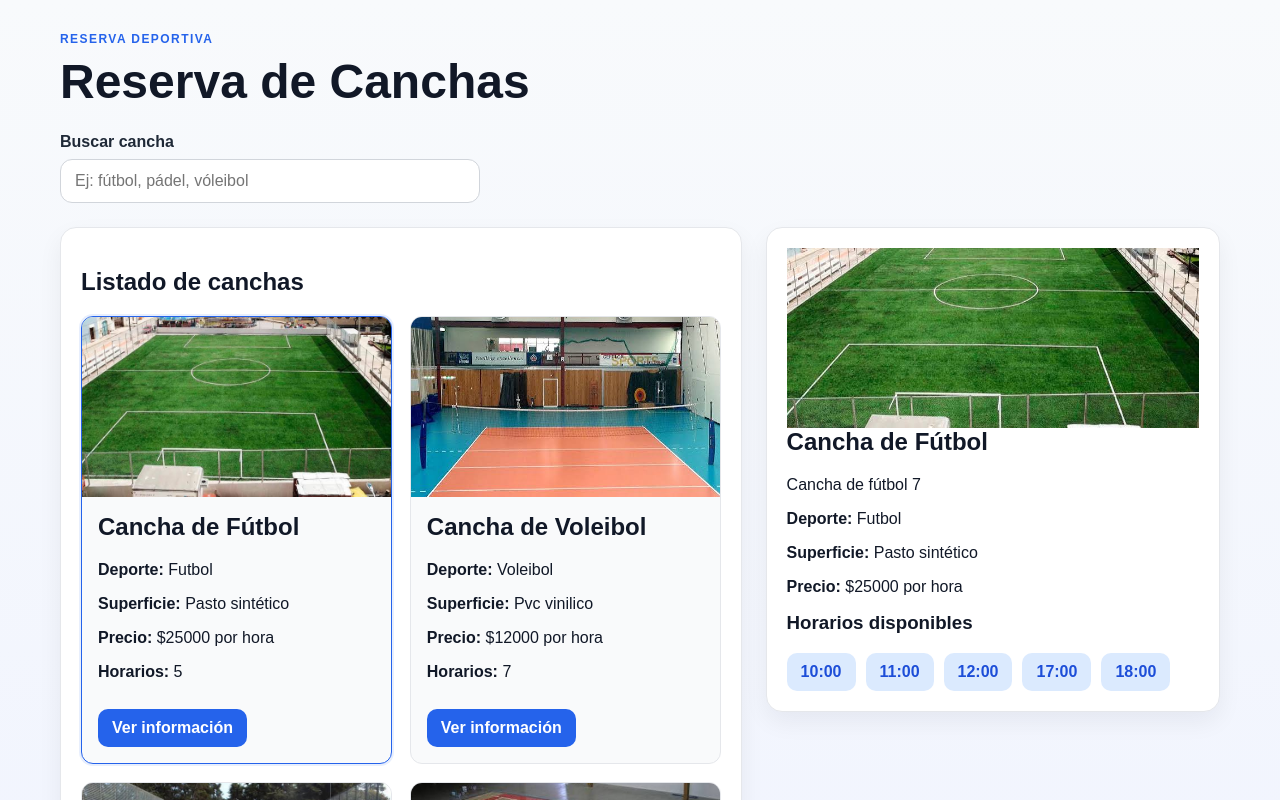
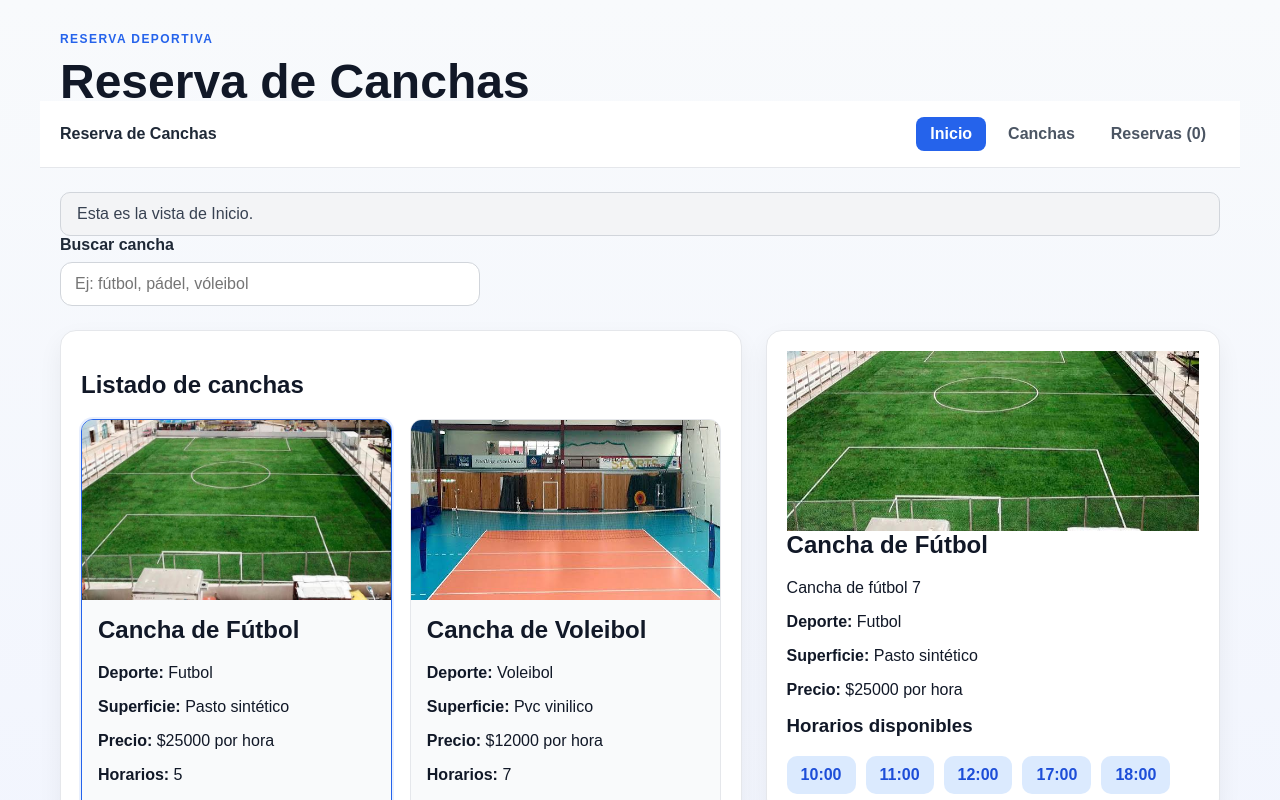
Before and after one commit to martinnc21/reserva-de-canchas, a React (Vite) app: page / in a window 1280 px wide. Shown: the top 800 px of the page. Built offline with nearby package versions, Linux system fonts and the light colour scheme.

Commit message:
feat: agregar barra de navegación y separar vistas de Inicio, Canchas y Reservas

```diff
--- a/src/App.css
+++ b/src/App.css
@@ -151,3 +151,37 @@ h1 {
     grid-template-columns: 1fr;
   }
 }
+.nav-bar {
+  display: flex;
+  justify-content: space-between;
+  align-items: center;
+  padding: 16px 20px;
+  background: white;
+  border-bottom: 1px solid #e5e7eb;
+  margin: -32px -20px 24px;
+}
+
+.nav-logo {
+  font-weight: 700;
+  color: #1f2937;
+}
+
+.nav-links {
+  display: flex;
+  gap: 8px;
+}
+
+.nav-link {
+  border: none;
+  background: transparent;
+  padding: 8px 14px;
+  border-radius: 8px;
+  font-weight: 600;
+  cursor: pointer;
+  color: #4b5563;
+}
+
+.nav-link.activo {
+  background: #2563eb;
+  color: white;
+}
--- a/src/App.tsx
+++ b/src/App.tsx
@@ -6,6 +6,7 @@ import CanchaList from "./components/CanchaList"
 import CanchaDetail from "./components/CanchaDetail"
 import SearchBar from "./components/SearchBar"
 import { horariosLibres } from "./dateUtils"
+import NavBar, { type Vista } from "./components/NavBar"
 
 const normalizar = (texto: string) =>
   texto
@@ -19,6 +20,7 @@ function App() {
   const [canchaSeleccionada, setCanchaSeleccionada] = useState<Cancha | null>(null)
   const [cargando, setCargando] = useState(true)
   const [mensajeReserva, setMensajeReserva] = useState("")
+  const [vista, setVista] = useState<Vista>("inicio")
 
   useEffect(() => {
     obtenerCanchas().then((datos) => {
@@ -70,13 +72,51 @@ function App() {
     )
   }
 
+
+
   return (
     <main className="app-shell">
       <header className="app-header">
         <p className="eyebrow">Reserva deportiva</p>
         <h1>Reserva de Canchas</h1>
       </header>
+      <NavBar
+        vistaActual={vista}
+        onNavegar={setVista}
+        cantidadReservas={0}
+      />
+      {vista === "inicio" && (
+  <div className="estado">Esta es la vista de Inicio.</div>
+)}
 
+{vista === "canchas" && (
+  <>
+    <SearchBar valor={busqueda} onChange={setBusqueda} />
+
+    {cargando ? (
+      <div className="estado">Cargando canchas...</div>
+    ) : canchasFiltradas.length === 0 ? (
+      <div className="estado">No encontramos canchas con esa búsqueda.</div>
+    ) : (
+      <div className="app-grid">
+        <CanchaList
+          canchas={canchasFiltradas}
+          onSelect={setCanchaSeleccionada}
+          selectedId={canchaVisible?.id ?? null}
+        />
+
+        <CanchaDetail
+          cancha={canchaVisible}
+          onReservar={reservarHorario}
+        />
+      </div>
+    )}
+  </>
+)}
+
+{vista === "reservas" && (
+  <div className="estado">Esta es la vista de Reservas (la armamos más adelante).</div>
+)}
       <SearchBar valor={busqueda} onChange={setBusqueda} />
 
       {cargando ? (
--- /dev/null
+++ b/src/components/NavBar.tsx
@@ -0,0 +1,41 @@
+type Vista = "inicio" | "canchas" | "reservas"
+
+interface NavBarProps {
+  vistaActual: Vista
+  onNavegar: (vista: Vista) => void
+  cantidadReservas: number
+}
+
+function NavBar({ vistaActual, onNavegar, cantidadReservas }: NavBarProps) {
+  return (
+    <nav className="nav-bar">
+      <span className="nav-logo">Reserva de Canchas</span>
+
+      <div className="nav-links">
+        <button
+          className={vistaActual === "inicio" ? "nav-link activo" : "nav-link"}
+          onClick={() => onNavegar("inicio")}
+        >
+          Inicio
+        </button>
+
+        <button
+          className={vistaActual === "canchas" ? "nav-link activo" : "nav-link"}
+          onClick={() => onNavegar("canchas")}
+        >
+          Canchas
+        </button>
+
+        <button
+          className={vistaActual === "reservas" ? "nav-link activo" : "nav-link"}
+          onClick={() => onNavegar("reservas")}
+        >
+          Reservas ({cantidadReservas})
+        </button>
+      </div>
+    </nav>
+  )
+}
+
+export default NavBar
+export type { Vista }
```
